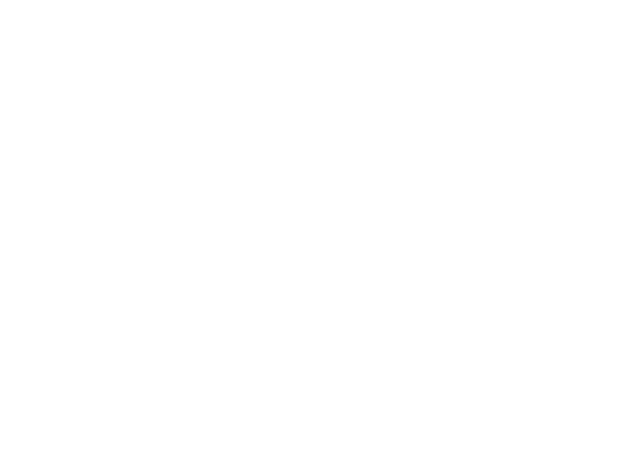
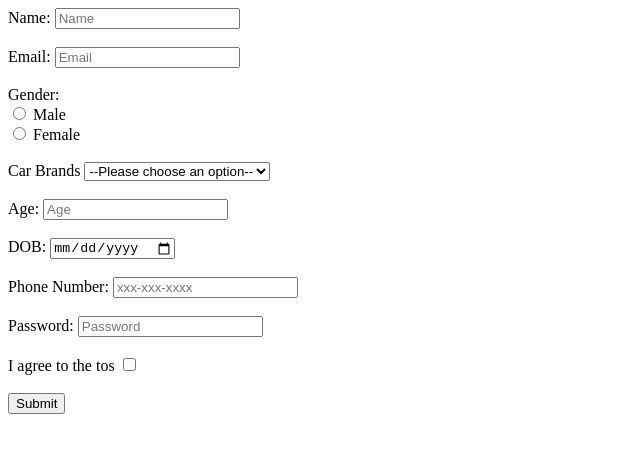
Before and after one commit to acciojob/signup-form-car-Sruthin31, a website: page main.html in a window 1280 px wide. Shown: the whole page, without its empty margins (0-640 px from the left). Drawn offline with Linux system fonts and the light colour scheme.

Commit message:
created a submission

```diff
--- a/main.html
+++ b/main.html
@@ -10,7 +10,37 @@
 	<!-- the entire body must be written by student -->
     <script type="text/javascript" src="./script.js">
 </script>
+	<form method = "post">
+		<label for = "name">Name:</label>
+		<input type = "text" id = "name" name = "name" placeholder = "Name" required><br><br>
+		<label for = "email">Email:</label>
+		<input type = "email" id = "email" name = "email" placeholder = "Email" required><br><br>
+		<label>Gender:</label><br>
+		<input type = "radio" id = "male" name = "gender" value = "Male" required>
+		<label for = "male">Male</label><br>
+		<input type = "radio" id = "female" name = "gender" value = "Female" required>
+		<label for = "female">Female</label><br><br>
 
+		<label for = "cars">Car Brands</label>
+		<select name = "cars" id = "cars">
+		<option value = "">--Please choose an option--</option>
+			<option value = "hyndai">Verna</option>
+			<option value = "kia">Kia</option>
+			<option value = "tata">Tata</option>
+			<option value = "mahindra">Mahindra</option>
+		</select><br><br>
+			<label for = "age">Age:</label>
+			<input type = "number" id = "age" name = "age" placeholder = "Age"><br><br>
+			<label for = "dob">DOB:</label>
+			<input type = "date" id = "dob" name = "dob"><br><br>
+			<label for = "tel">Phone Number:</label>
+			<input type = "tel" id = "tel" name = "tel" placeholder = "xxx-xxx-xxxx"><br><br>
+			<label for = "password">Password:</label>
+			<input type = "password" id = "password" name = "password" placeholder = "Password" required><br><br>
+			<label for = "tos">I agree to the tos </label>
+			<input type = "checkbox" id = "tos" name = "tos" ><br><br>
+			<button type = "submit">Submit</button>
+	</form>
 </body>
 
 </html>
```
